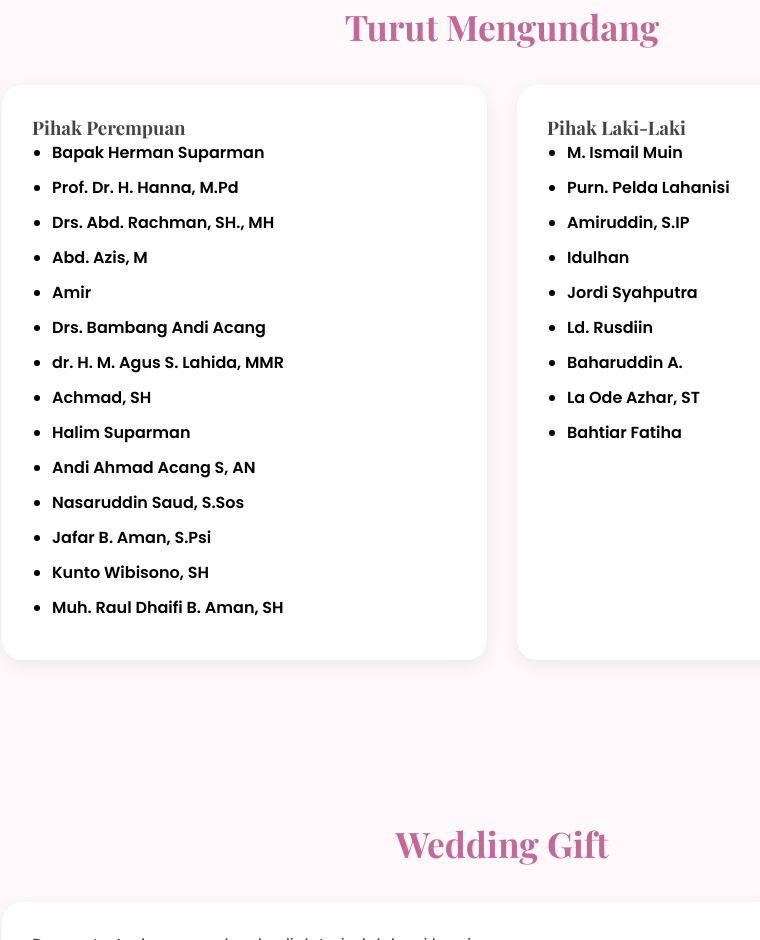
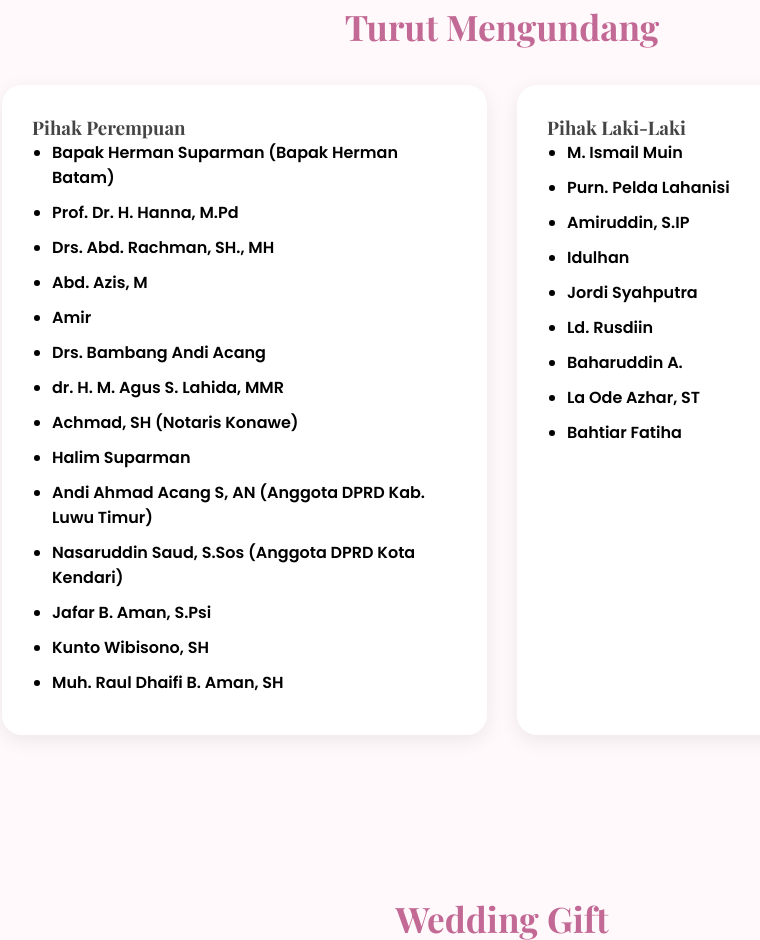
Before and after one commit to anhovizta-sketch/Undangan-Khalisha-Jonathan, a plain HTML site: page index.html in a window 1280 px wide. Shown: the part 2807-3747 px from the top of the page, without its empty margins (138-898 px from the left). Drawn offline with nearby package versions, Linux system fonts and the light colour scheme.

Commit message:
Update index.html

```diff
--- a/index.html
+++ b/index.html
@@ -372,18 +372,19 @@ Lihat Lokasi
 
 <div class="card">
     <h3>Pihak Perempuan</h3>
-<ul>
-<li>Bapak Herman Suparman</li>
+
+    <ul class="turut-mengundang">
+        <li>Bapak Herman Suparman (Bapak Herman Batam)</li>
         <li>Prof. Dr. H. Hanna, M.Pd</li>
         <li>Drs. Abd. Rachman, SH., MH</li>
         <li>Abd. Azis, M</li>
         <li>Amir</li>
         <li>Drs. Bambang Andi Acang</li>
         <li>dr. H. M. Agus S. Lahida, MMR</li>
-<li>Achmad, SH</li>
+        <li>Achmad, SH (Notaris Konawe)</li>
         <li>Halim Suparman</li>
-<li>Andi Ahmad Acang S, AN</li>
-<li>Nasaruddin Saud, S.Sos</li>
+        <li>Andi Ahmad Acang S, AN (Anggota DPRD Kab. Luwu Timur)</li>
+        <li>Nasaruddin Saud, S.Sos (Anggota DPRD Kota Kendari)</li>
         <li>Jafar B. Aman, S.Psi</li>
         <li>Kunto Wibisono, SH</li>
         <li>Muh. Raul Dhaifi B. Aman, SH</li>
@@ -392,7 +393,8 @@ Lihat Lokasi
 
 <div class="card">
     <h3>Pihak Laki-Laki</h3>
-<ul>
+
+    <ul class="turut-mengundang">
         <li>M. Ismail Muin</li>
         <li>Purn. Pelda Lahanisi</li>
         <li>Amiruddin, S.IP</li>
@@ -402,6 +404,8 @@ Lihat Lokasi
         <li>Baharuddin A.</li>
         <li>La Ode Azhar, ST</li>
         <li>Bahtiar Fatiha</li>
+    </ul>
+</div>
 </ul>
 </div>
 
```
Lines whose indentation alone changed are shown as unchanged.
